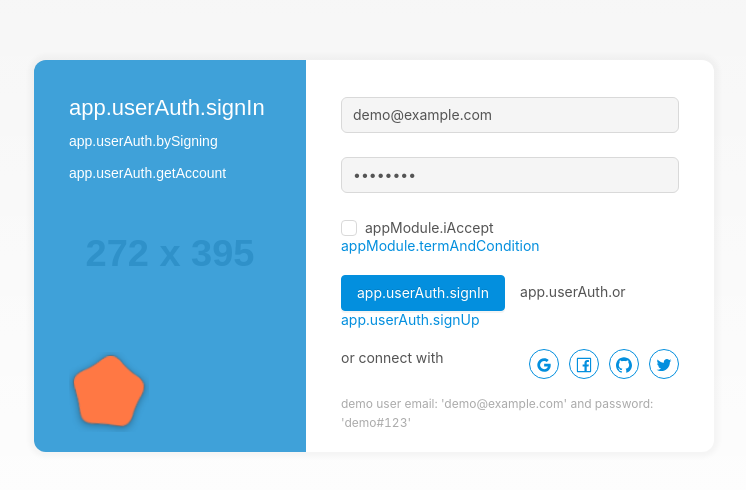
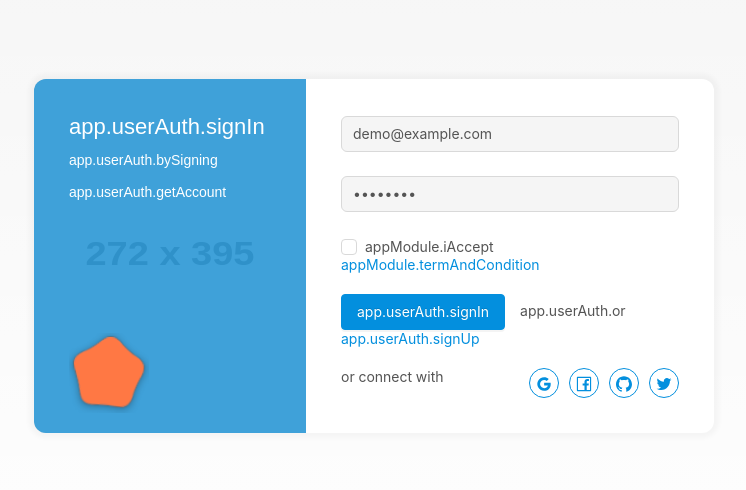
Before and after one commit to hoangpersievn/infinite, a Next.js app: page /auth/signin in a window 1280 px wide. Shown: the part 144-634 px from the top of the page, without its empty margins (266-1012 px from the left). Built offline with nearby package versions, Linux system fonts and the light colour scheme.

Commit message:
Feat: using socials to map instead of spreading code

```diff
--- a/components/Templates/Auth/index.tsx
+++ b/components/Templates/Auth/index.tsx
@@ -108,7 +108,11 @@ export function Auth({ type = AUTH_TYPE.SIGN_IN, dispatch }: IAuth) {
                 <span>
                   <IntlMessages id="app.userAuth.or" />
                 </span>{" "}
-                <Link href={type === AUTH_TYPE.SIGN_IN ? '/auth/signup' : '/auth/signin'}>
+                <Link
+                  href={
+                    type === AUTH_TYPE.SIGN_IN ? "/auth/signup" : "/auth/signin"
+                  }
+                >
                   <IntlMessages
                     id={`app.userAuth.${
                       type === AUTH_TYPE.SIGN_IN ? "signUp" : "signIn"
@@ -116,46 +120,21 @@ export function Auth({ type = AUTH_TYPE.SIGN_IN, dispatch }: IAuth) {
                   />
                 </Link>
               </Form.Item>
+
               <div className="gx-flex-row gx-justify-content-between">
                 <span>or connect with</span>
                 <ul className="gx-social-link">
-                  <li>
-                    <GoogleOutlined
-                      onClick={() => {
-                        // dispatch(showAuthLoader());
-                        // dispatch(userGoogleSignIn());
-                      }}
-                    />
-                  </li>
-                  <li>
-                    <FacebookOutlined
-                      onClick={() => {
-                        // dispatch(showAuthLoader());
-                        // dispatch(userFacebookSignIn());
-                      }}
-                    />
-                  </li>
-                  <li>
-                    <GithubOutlined
-                      onClick={() => {
-                        // dispatch(showAuthLoader());
-                        // dispatch(userGithubSignIn());
-                      }}
-                    />
-                  </li>
-                  <li>
-                    <TwitterOutlined
-                      onClick={() => {
-                        // dispatch(showAuthLoader());
-                        // dispatch(userTwitterSignIn());
-                      }}
-                    />
-                  </li>
+                  {socials.map((el) => {
+                    return (
+                      <li key={el.key as string}>
+                        {el.render({
+                          onClick: () => console.log("type", el.key)
+                        }) as unknown as JSX.Element}
+                      </li>
+                    );
+                  })}
                 </ul>
               </div>
-              <span className="gx-text-light gx-fs-sm">
-                {`demo user email: 'demo@example.com' and password: 'demo#123'`}
-              </span>
             </Form>
           </div>
 
@@ -180,3 +159,25 @@ const alertMessage = "";
 const message = {
   error: (content: string) => content as string,
 };
+
+const socials: {
+  key: string;
+  render: (rest?: Record<string, unknown>) => JSX.Element;
+}[] = [
+  {
+    key: "GOOGLE",
+    render: (rest) => <GoogleOutlined {...rest} />,
+  },
+  {
+    key: "FACEBOOK",
+    render: (rest) => <FacebookOutlined {...rest} />,
+  },
+  {
+    key: "GITHUB",
+    render: (rest) => <GithubOutlined {...rest} />,
+  },
+  {
+    key: "TWITTER",
+    render: (rest) => <TwitterOutlined {...rest} />,
+  },
+];
```
